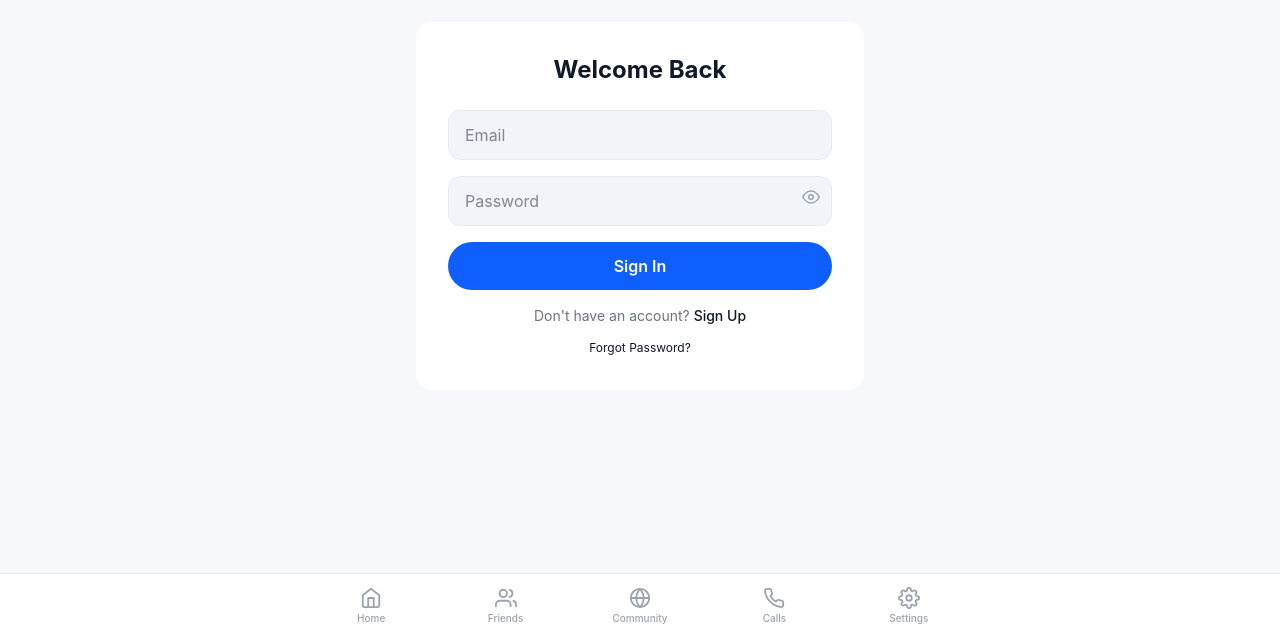
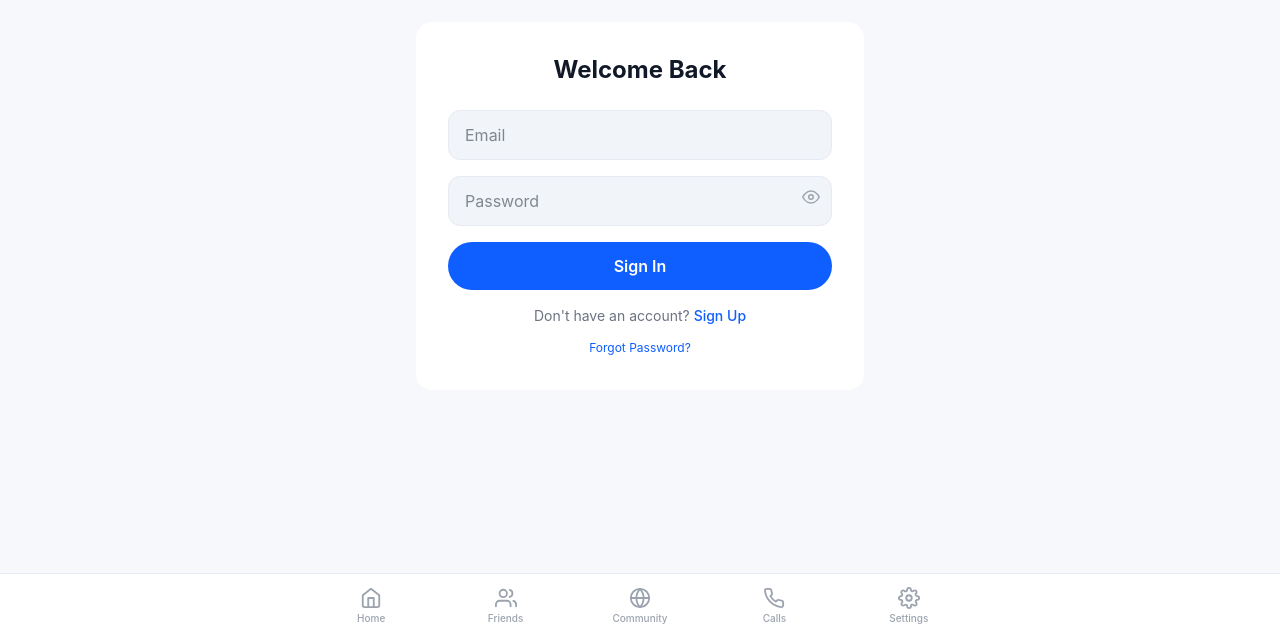
Before and after one commit to adc-developers-team/UpDown, a React (Vite) app in the folder client/: page /login in a window 1280 px wide. Shown: the part 162-800 px from the top of the page. Built offline with nearby package versions, Linux system fonts and the light colour scheme.

Commit message:
Complete production‑grade design system: colors, spacing, shadows, avatars, navigation

```diff
--- a/client/src/index.css
+++ b/client/src/index.css
@@ -1,4 +1,5 @@
 @import "tailwindcss";
+
 :root {
   --bg-main: #F6F8FC; --bg-surface: #FFFFFF; --bg-sidebar: #F8FAFC; --bg-header: #FFFFFF;
   --bg-input: #F1F5F9; --text-primary: #111827; --text-secondary: #6B7280; --text-muted: #9CA3AF;
@@ -22,15 +23,19 @@ body {
 .bg-dark-blue { background: var(--bg-header) !important; border-bottom: 1px solid var(--border-light) !important }
 .bg-sidebar-bg { background: var(--bg-sidebar) !important }
 .bg-surface { background: var(--bg-surface) !important }
-.bg-gray-800, .bg-bg-input { background: var(--bg-input) !important }
+.bg-bg-input { background: var(--bg-input) !important }
 .bg-gray-700 { background: var(--bg-surface) !important }
+.bg-gray-800 { background: var(--bg-input) !important }
 .border-gray-700, .border-border-light { border-color: var(--border-light) !important }
 .text-gray-400, .text-text-secondary { color: var(--text-secondary) !important }
 .text-gray-500, .text-text-muted { color: var(--text-muted) !important }
-.text-white, .text-gray-100, .text-primary { color: var(--text-primary) !important }
-.text-accent, .text-primary-accent { color: var(--primary) !important }
-.bg-accent, .bg-primary { background: var(--primary) !important; color: #fff !important }
-.hover\:bg-accent-hover:hover, .hover\:bg-primary-dark:hover { background: var(--primary-dark) !important }
+.text-white, .text-gray-100 { color: var(--text-primary) !important }
+.text-primary { color: var(--primary) !important }
+.text-accent { color: var(--primary) !important }
+.bg-primary { background: var(--primary) !important; color: #fff !important }
+.bg-accent { background: var(--primary) !important; color: #fff !important }
+.hover\:bg-primary-dark:hover { background: var(--primary-dark) !important }
+.hover\:bg-accent-hover:hover { background: var(--primary-dark) !important }
 .message-sent { background: var(--primary) !important; color: #fff !important }
 .message-received { background: var(--bg-surface) !important; color: var(--text-primary) !important; border: 1px solid var(--border-light) !important }
 .animate-fade-in { animation: fadeIn var(--transition-base) ease-out }
```
Also changed, not shown: 1 other file (tests, documents, lock files or other folders).
